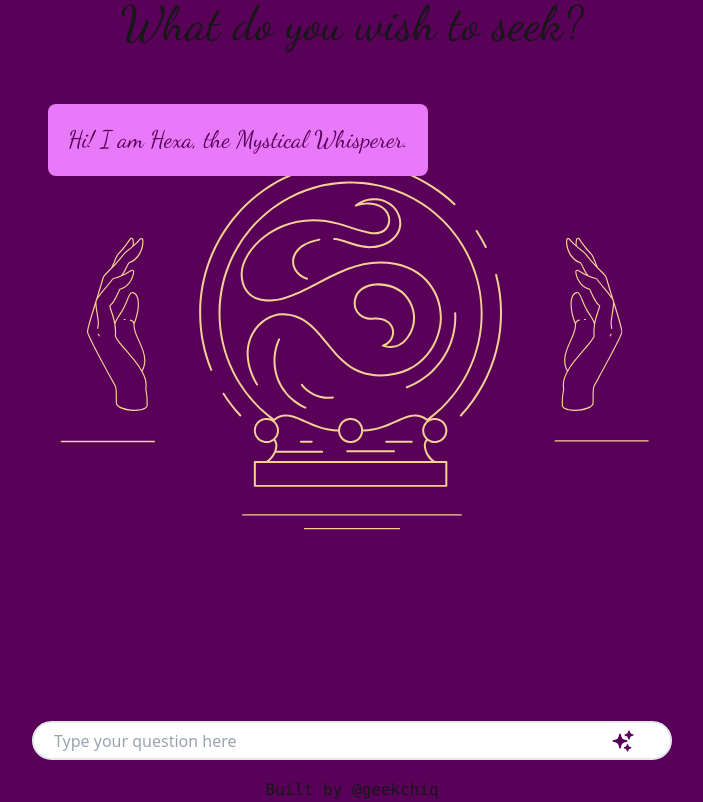
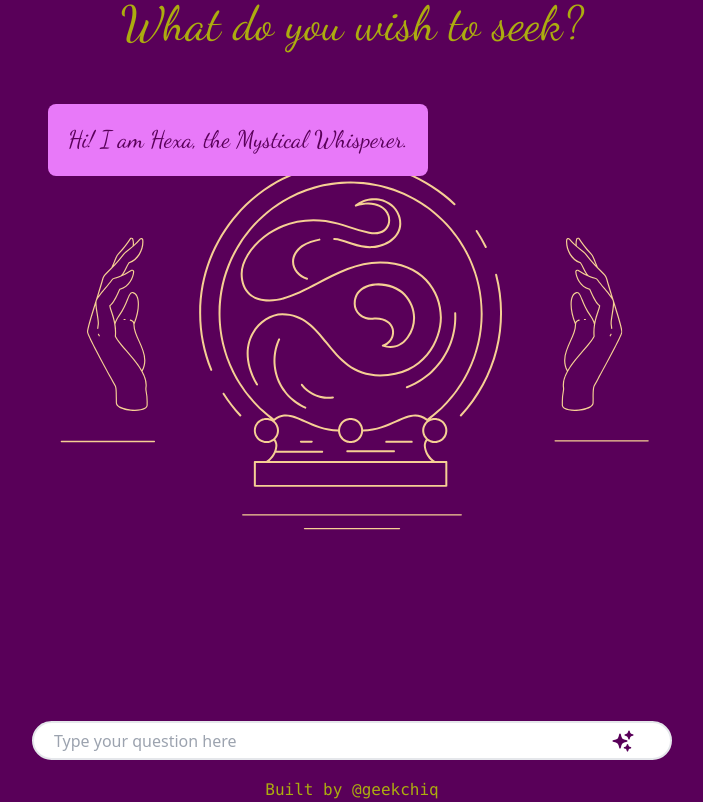
Before and after one commit to geekchiq/crystalclearai, a Next.js app: page / in a window 1280 px wide. Shown: the whole page, without its empty margins (288-991 px from the left). Built offline with nearby package versions, Linux system fonts and the light colour scheme.

Commit message:
adjusted foreground color

```diff
--- a/src/app/globals.css
+++ b/src/app/globals.css
@@ -4,7 +4,7 @@
 
 :root {
   --background: #590059;
-  --foreground: #171717;
+  --foreground: #acac0f;
 }
 
 @media (prefers-color-scheme: dark) {
```
